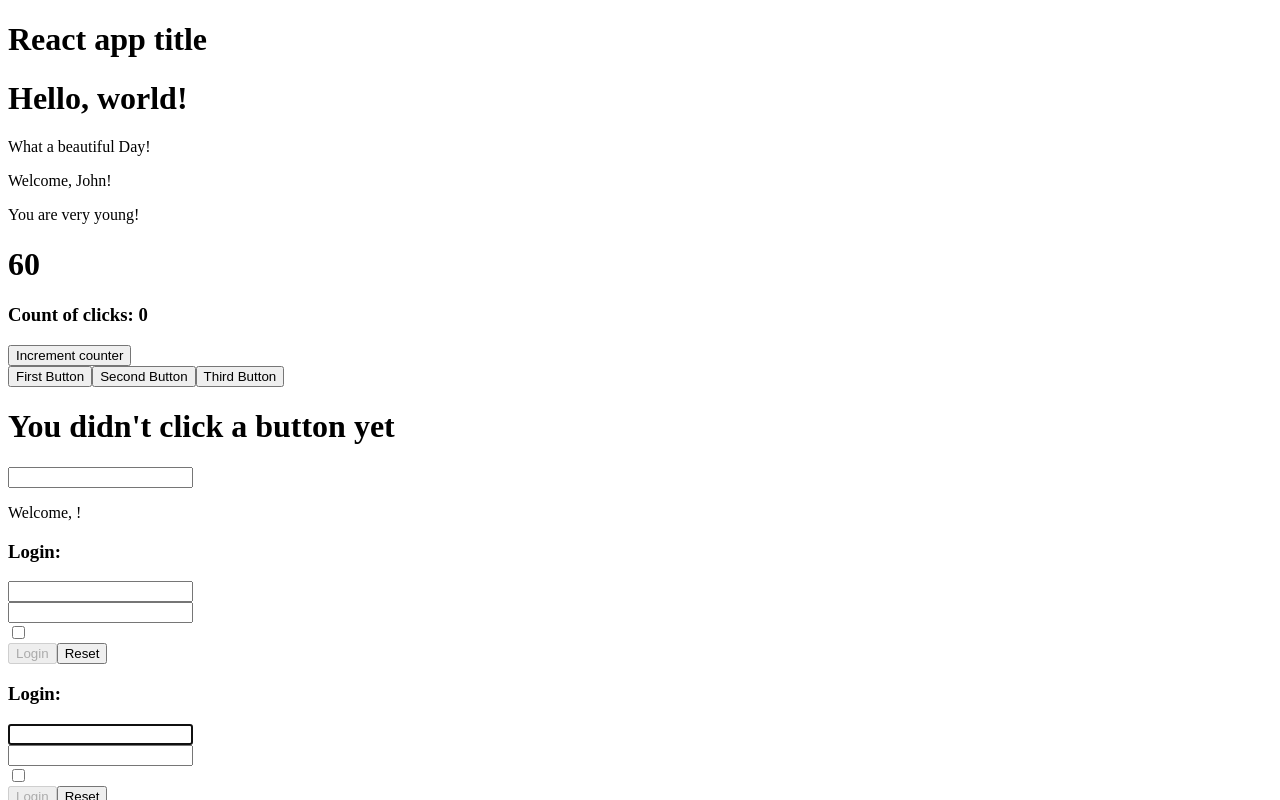
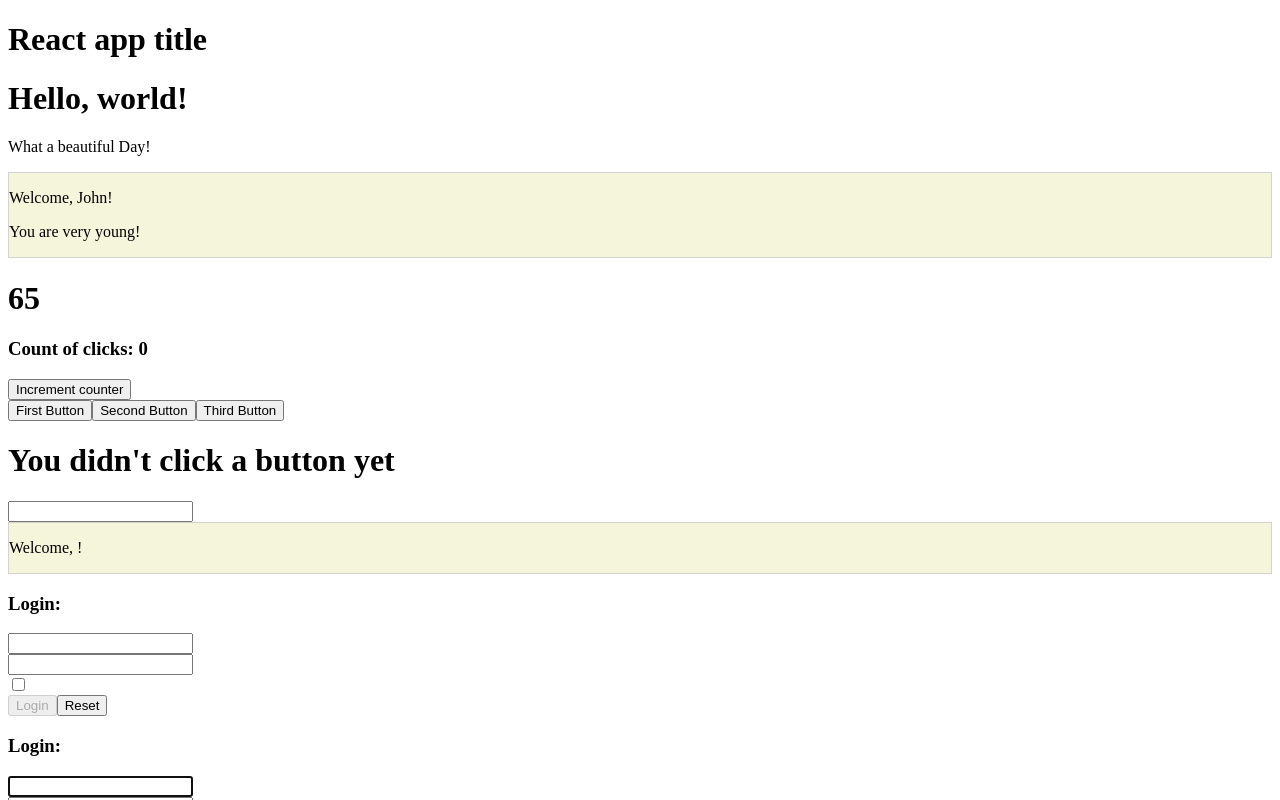
Before and after one commit to Kekko26/react-exercises, a React (Create React App) app: page / in a window 1280 px wide. Shown: the top 800 px of the page. Built offline with nearby package versions, Linux system fonts and the light colour scheme.

Commit message:
Exercise done

```diff
--- a/src/Welcome.js
+++ b/src/Welcome.js
@@ -4,7 +4,7 @@ import { Age } from "./Age";
 export class Welcome extends React.Component{
     render(){
         return (
-            <div>
+            <div className="welcome">
                 <p>Welcome, {this.props.name}!</p>
                 {this.props.age<65 && this.props.name==="John" && <Age age={this.props.age}/>}
             </div>
--- /dev/null
+++ b/src/index.css
@@ -0,0 +1,4 @@
+.welcome{
+    background-color: beige;
+    border: 1px lightgray solid;
+}
--- a/src/index.js
+++ b/src/index.js
@@ -1,5 +1,6 @@
 import ReactDOM from "react-dom";
 import { App } from "./App";
+import './index.css'
 
 const root = document.querySelector("#root");
 
```
